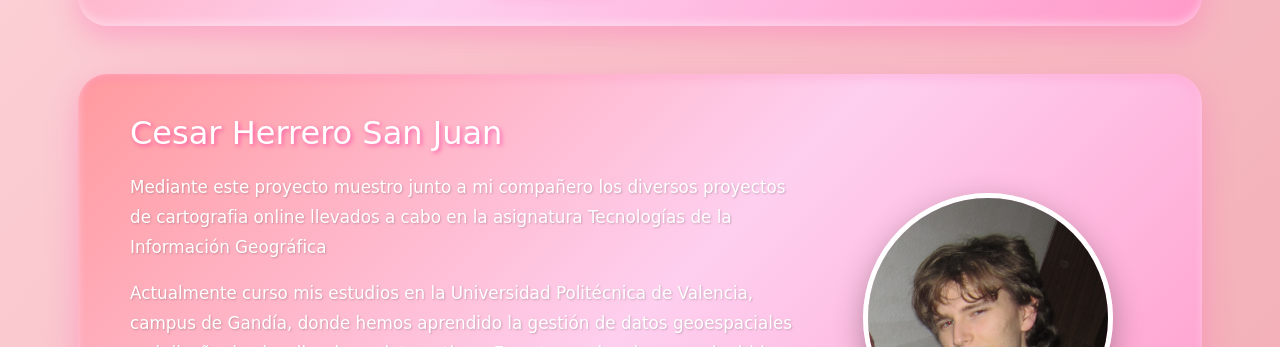
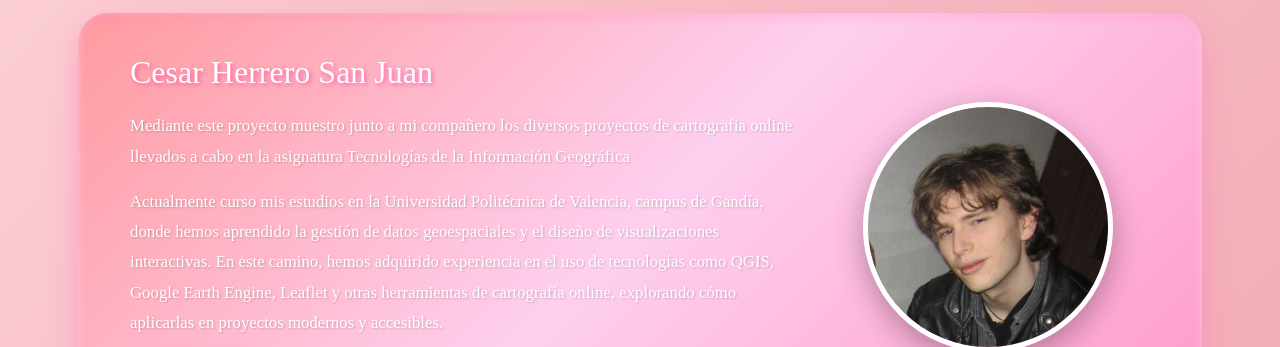
Before and after one commit to Saac04/Proyecto-Geografia, a website: page pages/about_us.html in a window 1280 px wide. Shown: the part 726-1073 px from the top of the page. Drawn offline with nearby package versions, Linux system fonts and the light colour scheme.

Commit message:
Change font-family from cursive to serif

```diff
--- a/pages/about_us.html
+++ b/pages/about_us.html
@@ -21,7 +21,7 @@
 
         body {
             margin-top: 75px !important;
-            font-family: 'IBM Plex Serif', cursive;
+            font-family: 'IBM Plex Serif', serif;
             background: linear-gradient(135deg, #ffdde1 0%, #ee9ca7 100%);
             min-height: 100vh;
             overflow-x: hidden;
```
